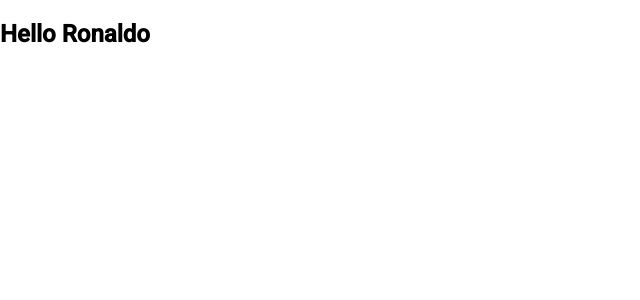
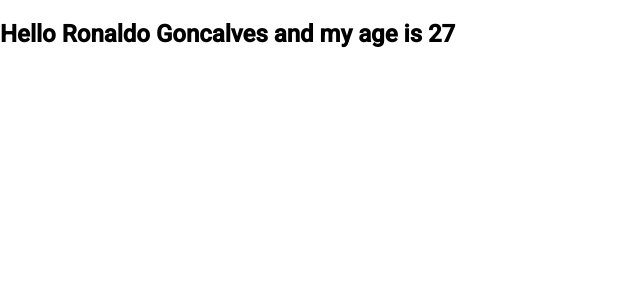
Before and after one commit to naldo1026/habits, an Angular app: page / in a window 1280 px wide. Shown: the top 300 px of the page, without its empty margins (0-640 px from the left). Built offline with nearby package versions, Linux system fonts and the light colour scheme.

Commit message:
was working on the backend and have it up and running now. starting on the frontend now

```diff
--- a/src/app/components/header/header.component.html
+++ b/src/app/components/header/header.component.html
@@ -1 +1 @@
-<h2>Hello {{ name }}</h2>
+<h2>Hello {{ name }} {{ surname }} and my age is {{ age }}</h2>
--- a/src/app/components/header/header.component.ts
+++ b/src/app/components/header/header.component.ts
@@ -8,4 +8,6 @@ import { Component } from '@angular/core';
 })
 export class HeaderComponent {
   name = 'Ronaldo';
+  surname = 'Goncalves';
+  age = 27;
 }
```
